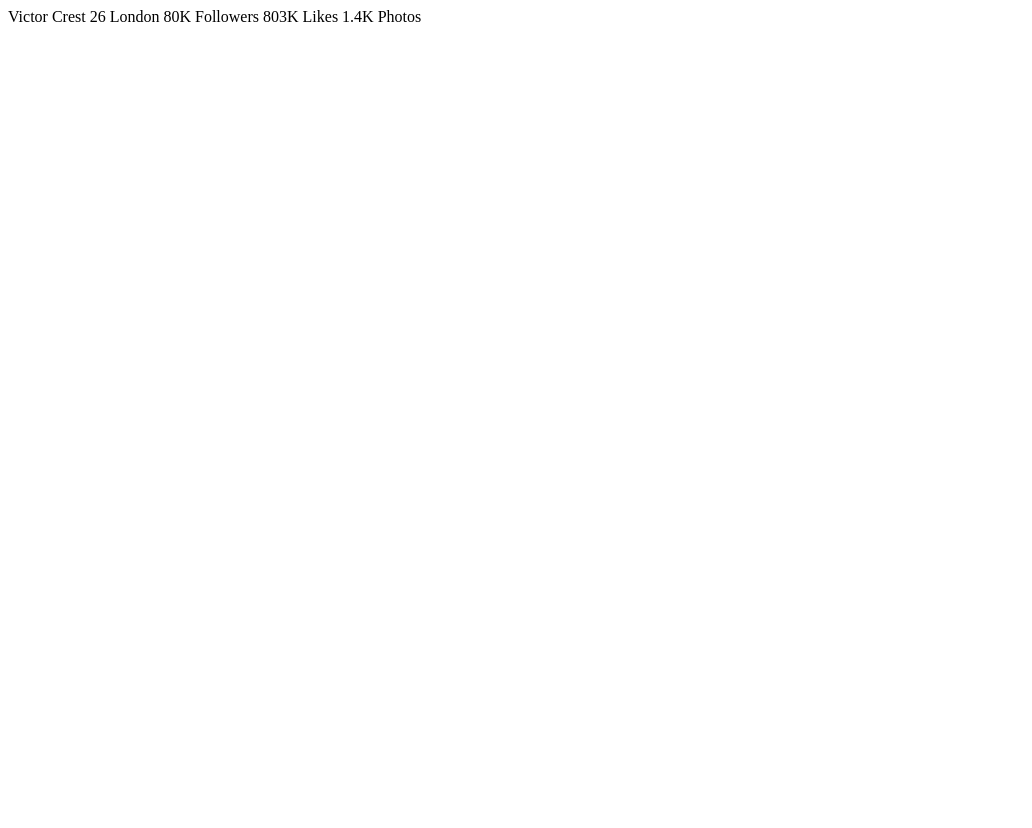
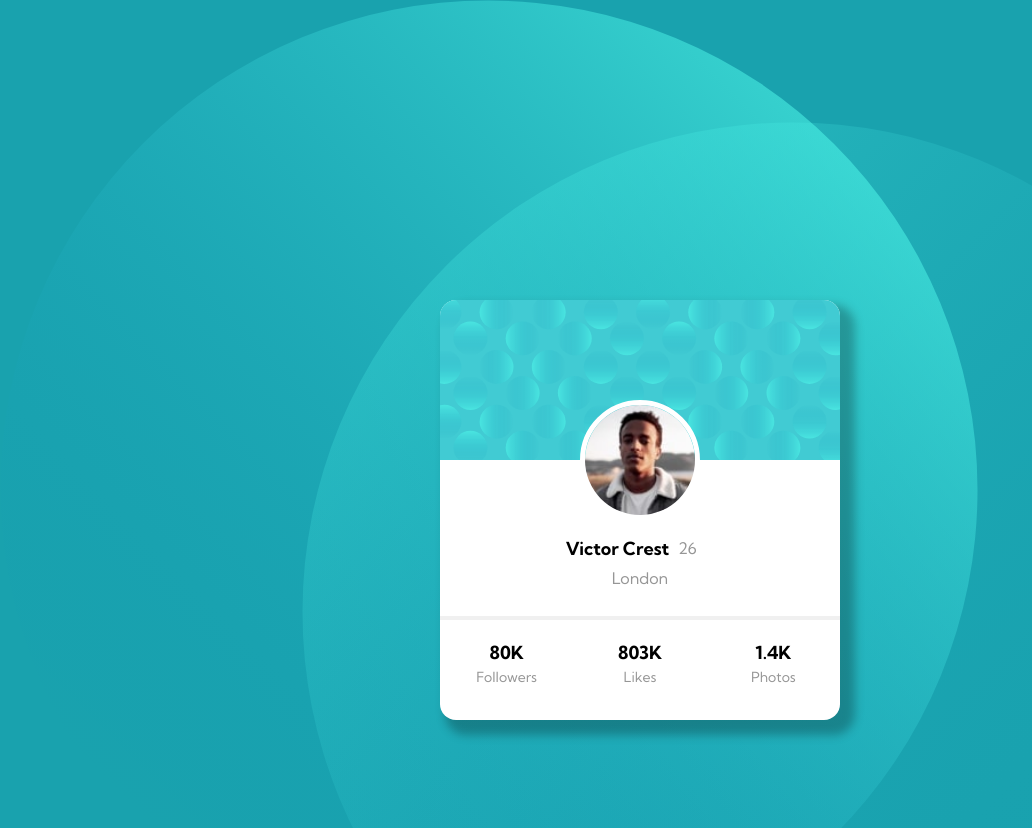
Before and after one commit to ereninc/Profile-Card-Component-Main, a plain HTML site: page index.html in a window 1280 px wide. Shown: the whole page, without its empty margins (0-1032 px from the left). Before the commit the page ends 800 px from the top, so only its background shows below. Drawn offline with Linux system fonts and the light colour scheme.

Commit message:
Finished

```diff
--- a/index.html
+++ b/index.html
@@ -12,9 +12,47 @@
       href="./images/favicon-32x32.png"
     />
 
+    <link href="reset.css" rel="stylesheet" />
+    <link rel="preconnect" href="https://fonts.googleapis.com" />
+    <link rel="preconnect" href="https://fonts.gstatic.com" crossorigin />
+    <link
+      href="https://fonts.googleapis.com/css2?family=Kumbh+Sans:wght@400;700&display=swap"
+      rel="stylesheet"
+    />
+    <link href="style.css" rel="stylesheet" />
+
     <title>Frontend Mentor | Profile card component</title>
   </head>
   <body>
-    Victor Crest 26 London 80K Followers 803K Likes 1.4K Photos
+    <div class="card-main">
+      <div class="header-background-image">
+        <img src="images/bg-pattern-card.svg" alt="" />
+      </div>
+      <div class="profile-stats">
+        <div class="photo-name">
+          <img class="pp" src="./images/image-victor.jpg" alt="" />
+          <div class="profile-infos">
+            <h1 class="name">Victor Crest</h1>
+            <h2 class="age">26</h2>
+            <h3 class="location">London</h3>
+          </div>
+          <div class="divider"></div>
+        </div>
+        <div class="profile-data">
+          <div class="followers">
+            <h1>80K</h1>
+            <h2>Followers</h2>
+          </div>
+          <div class="likes">
+            <h1>803K</h1>
+            <h2>Likes</h2>
+          </div>
+          <div class="photos">
+            <h1>1.4K</h1>
+            <h2>Photos</h2>
+          </div>
+        </div>
+      </div>
+    </div>
   </body>
 </html>
--- /dev/null
+++ b/style.css
@@ -0,0 +1,112 @@
+:root {
+  /* PRIMARY */
+  --dark-cyan: hsl(185, 75%, 39%);
+  --very-dark-blue: hsl(229, 23%, 23%);
+  --dark-grayish-blue: hsl(227, 10%, 46%);
+
+  /* NEUTRAL */
+  --dark-gray: hsl(0, 0%, 59%);
+
+  /* FONTS */
+  --general-font: "Kumbh Sans", sans-serif;
+  --general-font-size: 18px;
+  --font-weight: 400;
+  --font-weight-bold: 700;
+}
+
+body {
+  height: 100vh;
+  background-image: url(./images/bg-pattern-top.svg),
+    url(./images/bg-pattern-bottom.svg);
+  background-repeat: no-repeat;
+  background-position: top left, bottom right;
+  background-color: var(--dark-cyan);
+  font-family: var(--general-font);
+}
+
+.card-main {
+  box-shadow: 10px 10px 10px 5px rgba(0, 0, 0, 0.25);
+  background-color: white;
+  width: 400px;
+  height: 420px;
+  border-radius: 16px;
+  margin-top: 300px;
+  margin-left: auto;
+  margin-right: auto;
+}
+
+.header-background-image img {
+  width: 100%;
+  height: 100%;
+  border-radius: 16px 16px 0 0;
+}
+
+.profile-stats {
+  display: flex;
+  flex-direction: column;
+  justify-content: space-between;
+}
+
+.pp {
+  position: relative;
+  width: 30%;
+  border: 5px solid white;
+  margin: -60px auto;
+  border-radius: 50%;
+}
+
+.name {
+  grid-area: 1/ 1;
+  font-size: var(--general-font-size);
+  font-weight: var(--font-weight-bold);
+}
+
+.age {
+  grid-area: 1/ 2;
+}
+
+.location {
+  grid-area: 2 / span 2;
+}
+
+.profile-infos {
+  width: 180px;
+  margin: 80px auto;
+  text-align: center;
+  display: grid;
+  grid-template-columns: 1.5fr 0.5fr;
+}
+
+.profile-infos .age {
+  margin-left: -40px;
+  color: var(--dark-gray);
+}
+
+.profile-infos .location {
+  margin-top: 12px;
+  color: var(--dark-gray);
+}
+
+.divider {
+  margin-top: -50px;
+  border: 2px solid rgba(133, 131, 131, 0.12);
+}
+
+.profile-data {
+  margin-top: 24px;
+  text-align: center;
+  display: grid;
+  grid-template-columns: 1fr 1fr 1fr;
+  grid-template-areas: "followers, likes, photos";
+}
+
+.profile-data h1 {
+  font-size: var(--general-font-size);
+  font-weight: var(--font-weight-bold);
+}
+
+.profile-data h2 {
+  margin-top: 8px;
+  font-size: 14px;
+  color: var(--dark-gray);
+}
```
